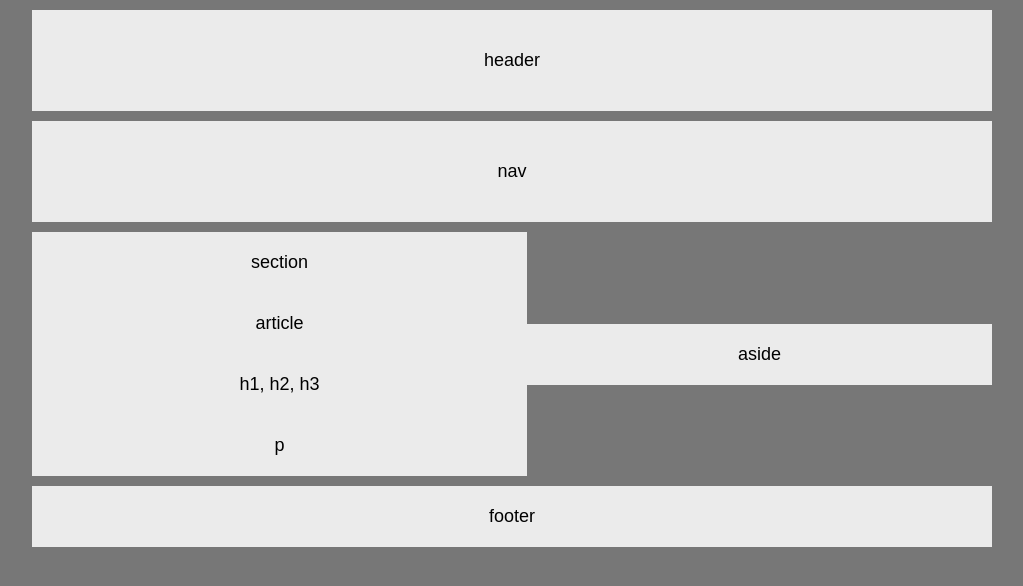
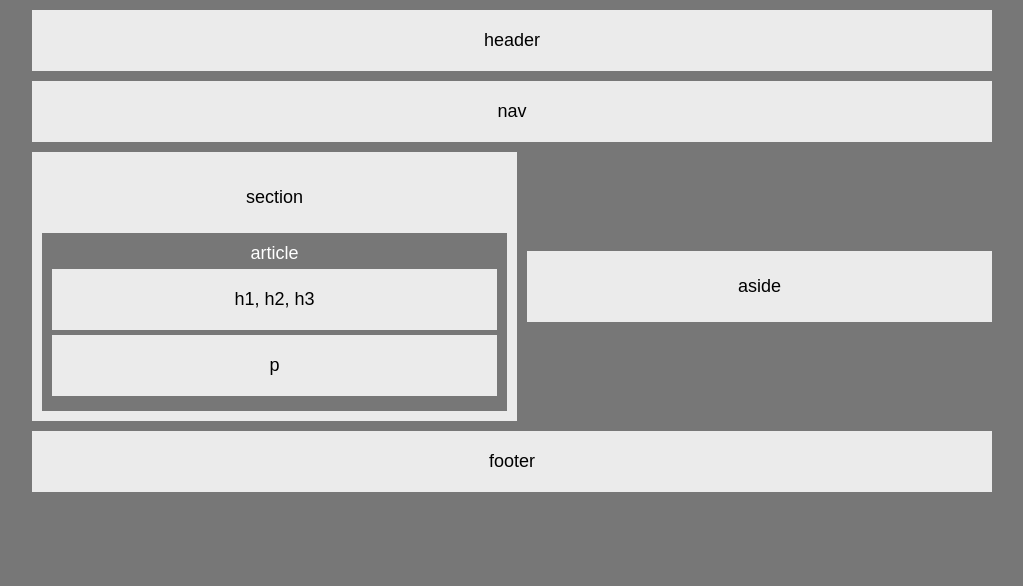
Before and after one commit to fugitivepigments/HW-Wireframe, a plain HTML site: page index.html in a window 1280 px wide. Shown: the whole page, without its empty margins (128-1151 px from the left). Drawn offline with Linux system fonts and the light colour scheme.

Commit message:
flex boxin

```diff
--- a/index.html
+++ b/index.html
@@ -17,28 +17,28 @@
 	<nav class="top-bottom-margins">
 		<p>nav</p>
 	</nav>
-	<div class="container">
+	<div class="container flexbox" >
 
-		<section class="lefty">
-			<p>section</p>
+		<section class="lefty flexboxcolumn">
+			<p class="section-ps">section</p>
 
 			<article>
-				<p>article</p>
+				<p class="colorwhite">article</p>
 
-				<p>h1, h2, h3</p>
+				<p class="section-ps">h1, h2, h3</p>
 
-				<p>p</p>
+				<p class="section-ps">p</p>
 
 			</article>
 
 		</section>
-<aside class="top-bottom-margins">
-			<p>aside</p>
+<aside class="flexboxcolumn">
+			<p class="section-ps">aside</p>
 		</aside>
 	</div>
 
 	<footer class="top-bottom-margins">
-		<p>footer</p>
+		<p class="section-ps">footer</p>
 	</footer>
 </div>
 </body>
--- a/style.css
+++ b/style.css
@@ -21,28 +21,21 @@ nav {
 	padding: 20px;
 }
 
-section {
-	display: block;
-	float: left;
-	width: 495px;
+.lefty {
+	padding: 10px;
+	background: #ebebeb;
+
 }
 
 article {
 	background-color: #777;
-	display: block;
+	padding: 10px;
 
 }
 
 aside {
-	display: table-cell;
-	width: 100%;
-	height: 100%;
-}
-
-p {
-	background-color: #ebebeb;
-	padding: 20px;
-	display: block;
+	background: #ebebeb;
+	margin-left: 10px;
 }
 
 footer {
@@ -51,7 +44,6 @@ footer {
 }
 
 .container {
-	overflow: hidden;
 	display: table;
 }
 
@@ -65,3 +57,24 @@ footer {
 	margin-top: 10px;
 	margin-bottom: 10px;
 }
+
+.section-ps {
+	background-color: #ebebeb;
+	padding: 20px;
+	margin-top: 5px;
+	margin-bottom: 5px;
+}
+
+.flexbox {
+	display: flex;
+	width: 100%;
+}
+
+.flexboxcolumn {
+	width: 50%;
+	flex: 1;
+}
+
+.colorwhite {
+	color: white;
+}
```
